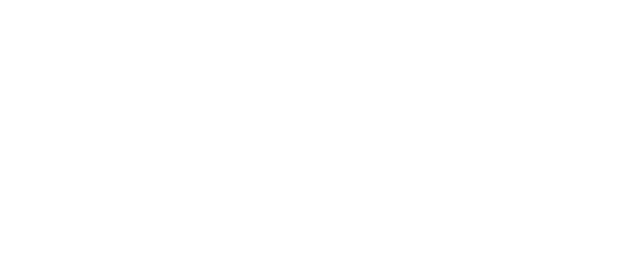
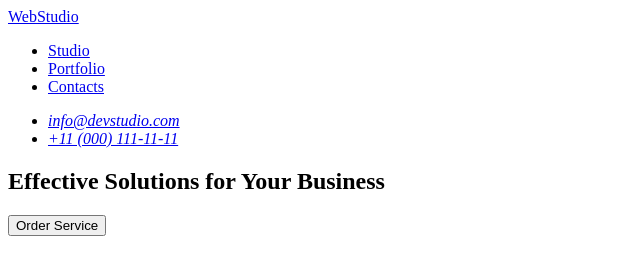
Before and after one commit to ivalexit/goit-markup-hw-01, a plain HTML site: page index.html in a window 1280 px wide. Shown: the whole page, without its empty margins (0-640 px from the left). Drawn offline with Linux system fonts and the light colour scheme.

Commit message:
add header and section 1

```diff
--- a/index.html
+++ b/index.html
@@ -7,5 +7,30 @@
 </head>
 <body>
 
+    <header>
+        <nav>
+            <a href="./index.html">WebStudio</a>
+            <ul>
+                <li><a href="/">Studio</a></li>
+                <li><a href="/">Portfolio</a></li>
+                <li><a href="/">Contacts</a></li>
+            </ul>
+        </nav>
+        <address>
+            <ul>
+                <li><a href="mailto:info@devstudio.com">info@devstudio.com</a></li>
+                <li><a href="tel:+11 (000) 111-11-11">+11 (000) 111-11-11</a></li>
+            </ul>
+        </address>
+    </header>
+    <main>
+        <section>
+            <h1>Effective Solutions for Your Business</h1>
+            <button type="button">Order Service</button>
+        </section>
+        <section>
+
+        </section>
+    </main>
 </body>
 </html>
```
